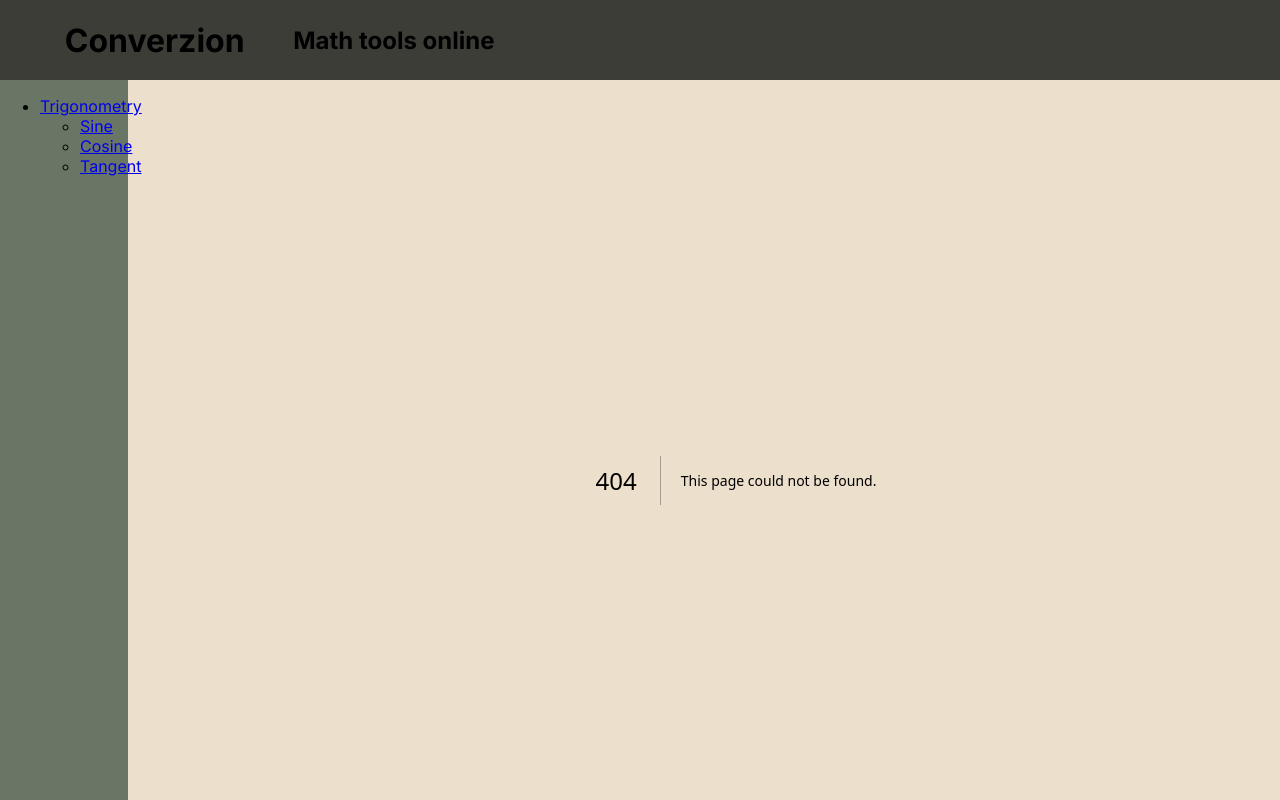
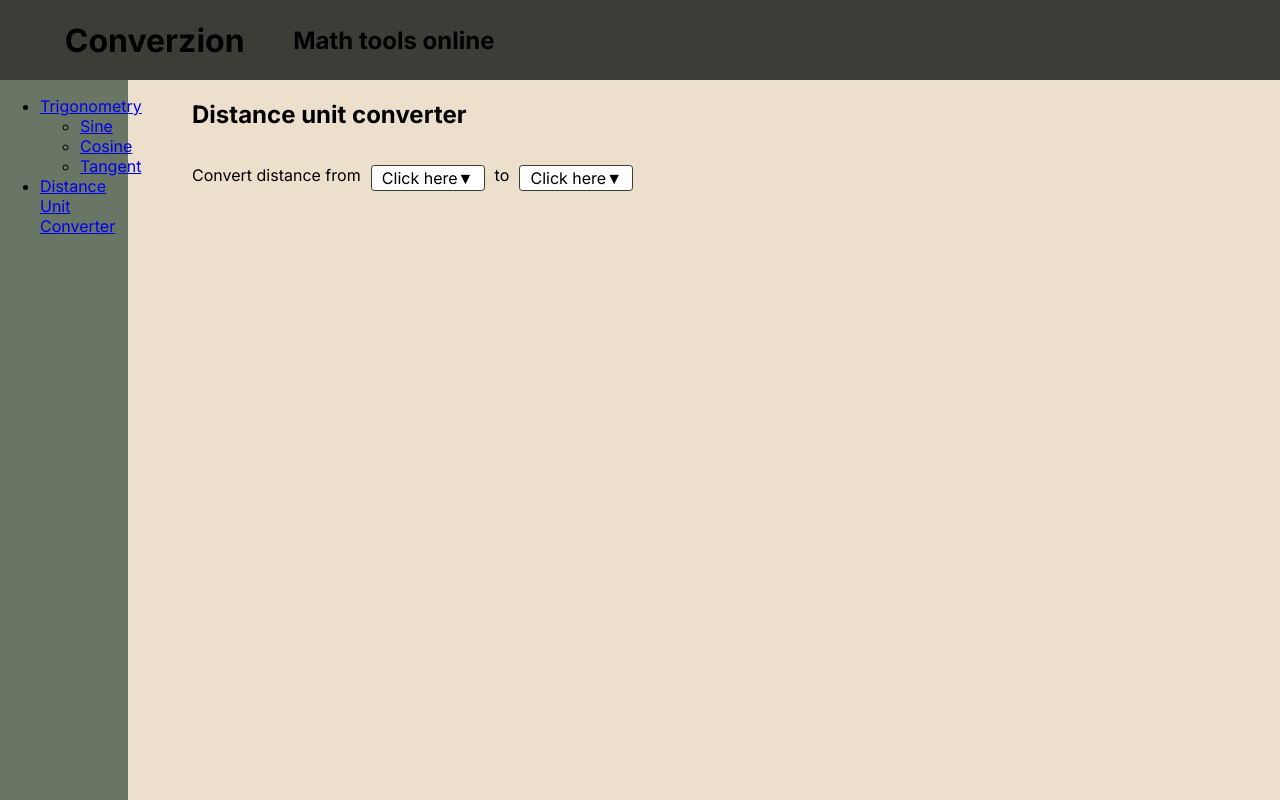
Before and after one commit to KonkenBonken/Converzion, a Next.js app: page /units/distance in a window 1280 px wide. Before the commit this address had no page. Built offline with nearby package versions, Linux system fonts and the light colour scheme.

Commit message:
add distance unit conversion page

```diff
--- a/app/layout.tsx
+++ b/app/layout.tsx
@@ -33,8 +33,11 @@ export default function RootLayout({ children }: Readonly<{ children: React.Reac
                 <li>
                   <a href="/trigonometry/tan">Tangent</a>
                 </li>
+              </ul>
+            </li>
 
-              </ul>
+            <li>
+              <a href="/units/distance">Distance Unit Converter</a>
             </li>
           </ul>
         </section>
--- a/app/main.module.scss
+++ b/app/main.module.scss
@@ -10,7 +10,7 @@
     left: 0;
     right: 0;
     display: flex;
-    justify-content: start;
+    justify-content: flex-start;
     align-items: center;
 
     > h1 {
@@ -39,5 +39,22 @@
     left: 15vw;
     right: 0;
     bottom: 0;
+    display: flex;
+    flex-direction: column;
+    gap: 1em;
+    align-items: flex-start;
+
+    abbr {
+      text-decoration: none;
+    }
+
+    input, select {
+      background-color: #fff;
+      border: #3C3D37 .1em solid;
+      border-radius: .2em;
+      padding: .5ch 1ch;
+      line-height: 100%;
+      font-size: 1em;
+    }
   }
 }
--- /dev/null
+++ b/app/units/distance/Distance.tsx
@@ -0,0 +1,58 @@
+"use client";
+import { useState } from "react";
+import { units } from './[from]/[to]/page';
+import LinkSelect from '@/components/LinkSelect';
+import { usePathname } from "next/navigation";
+import scss from './distance.module.scss';
+
+function Unit({ unit }: { unit: typeof units[string] }) {
+  return <abbr title={unit.name}>{unit.unit}</abbr>
+}
+
+function UnitSelect({ from }: { from?: true }) {
+  const current = usePathname().split('/');
+
+  const href = (unit: typeof units[string]) => {
+    current[3] ||= '-';
+    current[4] ||= '-';
+
+    if (from)
+      current[3] = unit.unit;
+    else
+      current[4] = unit.unit;
+
+    return current.join('/');
+  }
+
+  return <LinkSelect links={
+    Object.values(units).map(unit => ({
+      href: href(unit),
+      value: [unit.name, unit.unit]
+    }))
+  } />
+}
+
+export default function Distance({ from, to }: { from?: string, to?: string }) {
+  const fromObj: typeof units[string] | undefined = units[from ?? ''];
+  const toObj: typeof units[string] | undefined = units[to ?? ''];
+
+  const incomplete = from === '-' || to === '-';
+
+  const [input, setInput] = useState<number>(0);
+  const result = (input && fromObj && toObj) && +(input / fromObj.toM * toObj.toM).toPrecision(6);
+
+  return (<>
+    <h2>Distance unit converter</h2>
+    <div className={scss.subHeader}>Convert distance from <UnitSelect from /> to <UnitSelect /></div>
+    {
+      !!(!incomplete && fromObj && toObj) &&
+      <input type="number" value={input} onInput={e => setInput(e.currentTarget.valueAsNumber || 0)} />
+    }
+    {
+      !!(!incomplete && input && fromObj && toObj) &&
+      <div>
+        <span>{input} <Unit unit={fromObj} /> = </span><span>{result} <Unit unit={toObj} /></span>
+      </div>
+    }
+  </>);
+}
--- /dev/null
+++ b/app/units/distance/[from]/[to]/page.tsx
@@ -0,0 +1,28 @@
+import { capitalize } from '@/src/utils';
+import Distance from '../../Distance';
+
+export const units = Object.fromEntries(([
+  ['KiloMeter', 1e-3],
+  ['Meter', 1],
+  ['DeciMeter', 10],
+  ['CentiMeter', 1e2],
+  ['MilliMeter', 1e3],
+  ['MIle', 6.21371192e-4],
+  ['YarD', 1.0936133],
+  ['FooT', 3.2808399],
+  ['INch', 39.3700788],
+  ['Light-Year', 1.05702341e-16],
+  ['Astronomical Unit', 6.68458712e-12]
+] as const).map(([name, toM]) => [unitSuffix(name), {
+  name: capitalize(name),
+  unit: unitSuffix(name),
+  toM
+}]));
+
+function unitSuffix(unit: string) {
+  return unit.replace(/[^A-Z]/g, '').toLowerCase();
+}
+
+export default function Page({ params: { from, to } }: { params: { from: string, to: string } }) {
+  return <Distance from={from} to={to} />
+}
--- /dev/null
+++ b/app/units/distance/distance.module.scss
@@ -0,0 +1,5 @@
+.subHeader {
+  display: flex;
+  gap: 1ch;
+  margin-bottom: 1rem;
+}
--- /dev/null
+++ b/app/units/distance/page.tsx
@@ -0,0 +1,3 @@
+import Distance from './Distance';
+
+export default Distance;
--- /dev/null
+++ b/components/LinkSelect.module.scss
@@ -0,0 +1,57 @@
+.linkSelect {
+  background-color: #fff;
+  border: #3C3D37 .1em solid;
+  border-radius: .2em;
+  position: relative;
+  width: max-content;
+  padding: .2ch 1ch;
+
+  > span.current, > ul > li > a {
+    display: inline-flex;
+    justify-content: space-between;
+    gap: 3ch;
+
+    > span:not(:first-child):last-child {
+      color: #666;
+    }
+  }
+
+  > ul {
+    display: none;
+    position: absolute;
+    background-color: #fff;
+    width: max-content;
+    height: max-content;
+    top: calc(100% + .2em);
+    left: 0;
+    z-index: 2;
+    padding: .25em 0;
+    margin: 0;
+    border: #3C3D37 .1em solid;
+    border-radius: .2em;
+
+    > li {
+      appearance: none;
+      display: block;
+      padding: .05em 1ch;
+
+      &:hover {
+        background-color: #eee;
+      }
+
+      > a {
+        display: flex;
+        color: #000;
+        text-decoration: none;
+      }
+    }
+  }
+
+  &:focus-within {
+    background-color: #eee;
+
+    > ul {
+      display: block;
+    }
+  }
+}
--- /dev/null
+++ b/components/LinkSelect.tsx
@@ -0,0 +1,23 @@
+"use client";
+
+import Link from 'next/link';
+import scss from './LinkSelect.module.scss';
+import { usePathname } from 'next/navigation';
+
+export default function LinkSelect({ links }: { links: { href: string, value: [string, string?] }[] }) {
+  const path = usePathname();
+
+  const UnitText = (value?: [string, string?]) => value ? value.map(text => (<span key={text}>{text}</span>)) : <span>Click here</span>;
+
+  return <div className={scss.linkSelect} tabIndex={0}>
+    <span className={scss.current}>{UnitText(links.find(({ href }) => href === path)?.value)}</span>
+    <span className={scss.arrow}>▼</span>
+    <ul>
+      {links.map(({ href, value }) => (
+        <li key={value.join()}>
+          <Link href={href}>{UnitText(value)}</Link>
+        </li>
+      ))}
+    </ul>
+  </div>
+}
--- /dev/null
+++ b/src/utils.ts
@@ -0,0 +1,3 @@
+export function capitalize(text: string) {
+  return text.toLowerCase().replace(/(^\w|\s\w)/g, m => m.toUpperCase());
+}
```
